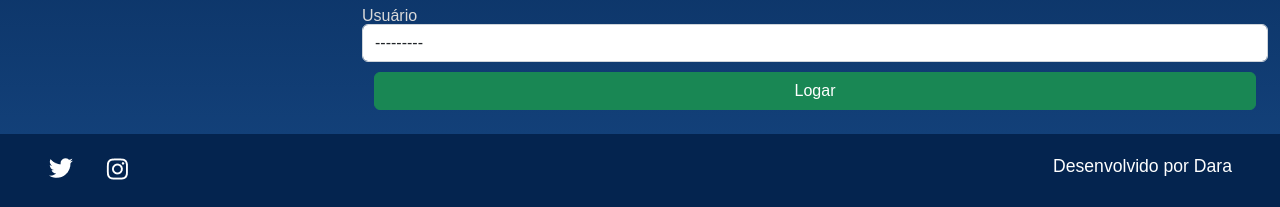
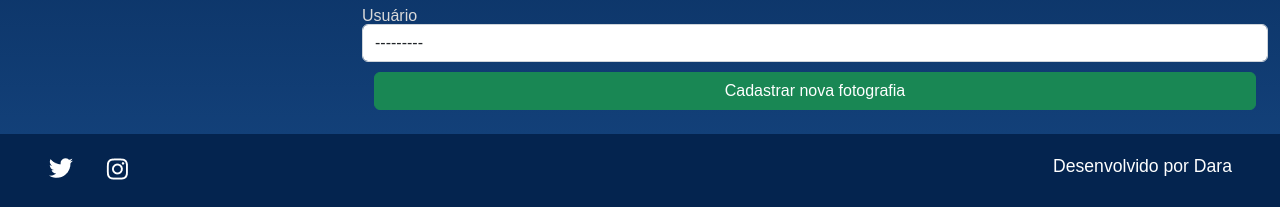
Before and after one commit to dara-ingrid/alura-space, a Django app: page /nova-imagem in a window 1280 px wide. Shown: the part 772-979 px from the top of the page. Run offline with Django 4.2, Linux system fonts and the light colour scheme; the visitor is signed in with stand-in values (Sample User, id 1); data comes from the database, SQL or seed files in the repository.

Commit message:
Etapa 4 - Finaliza Cadastrar Novo Item

```diff
--- a/apps/galeria/views.py
+++ b/apps/galeria/views.py
@@ -38,7 +38,7 @@
 
     form = FotografiaForms
     if request.method == 'POST':
-        form = FotografiaForms(request.POST)
+        form = FotografiaForms(request.POST, request.FILES)
         if form.is_valid():
             form.save()
             messages.success(request, 'Nova fotografia cadastrada')
--- a/templates/galeria/nova_imagem.html
+++ b/templates/galeria/nova_imagem.html
@@ -3,7 +3,7 @@
 {% block content %}
 
             <section class="galeria" style="margin-left: 5em">
-                <form action="{% url 'login' %}" method="POST">
+                <form action="{% url 'nova_imagem' %}" method="POST" enctype="multipart/form-data">
                     {% csrf_token %}
                     <div class="row">
                         {% for field in form.visible_fields %}
@@ -14,7 +14,7 @@
                         {% endfor %}
                     </div>
                     <div>
-                        <button type="submit" class="btn btn-success col-12" style="padding: top 5px;">Logar</button>
+                        <button type="submit" class="btn btn-success col-12" style="padding: top 5px;">Cadastrar nova fotografia</button>
                     </div>
                 </form>
             </section>
```
